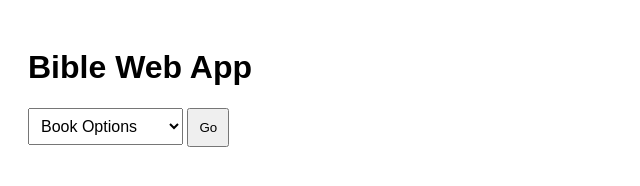
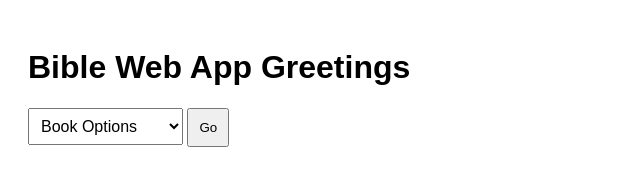
Before and after one commit to NickLonguski/webBibleApp, a plain HTML site: page index.html in a window 1280 px wide. Shown: the whole page, without its empty margins (0-640 px from the left). Drawn offline with Linux system fonts and the light colour scheme.

Commit message:
Update index.html

```diff
--- a/index.html
+++ b/index.html
@@ -6,7 +6,7 @@
 </head>
 <body>
     <div id="screen1">
-        <h1>Bible Web App</h1>
+        <h1>Bible Web App Greetings</h1>
         <select id="bibleDropdown">
             <option value="">Book Options</option>
             <option value="Genesis">Genesis</option>
```
